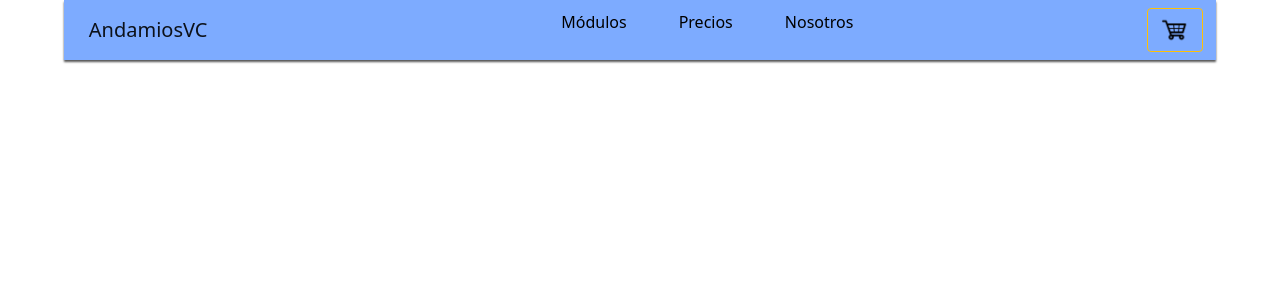
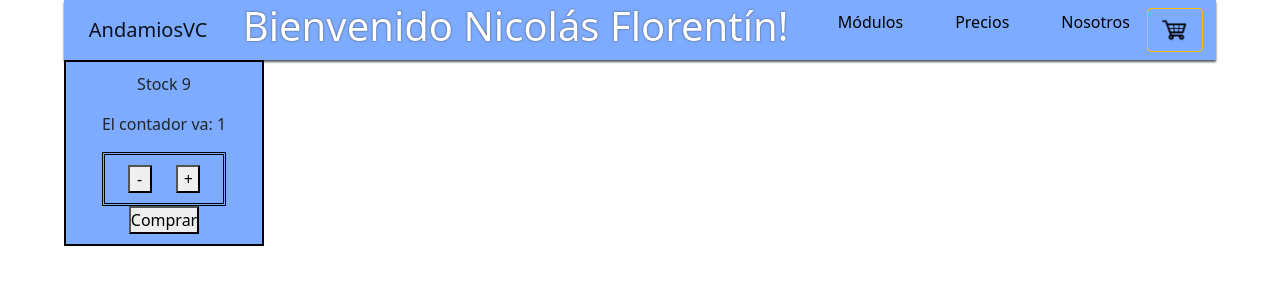
Before and after one commit to nicoflorentin/react--ecommerce, a React (Create React App) app: page / in a window 1280 px wide. Shown: the top 300 px of the page. Built offline with nearby package versions, Linux system fonts and the light colour scheme.

Commit message:
Cambios realizados para entrega

```diff
--- /dev/null
+++ b/src/App.css
@@ -0,0 +1,4 @@
+.AppContainer {
+	margin: auto;
+	width: 90%;
+}
--- a/src/App.js
+++ b/src/App.js
@@ -1,14 +1,21 @@
+// import components
 import NavBar from "./components/NavBar.js"
 import ItemListContainer from "./components/ItemListContainer.js"
+import ItemCount from './components/ItemCount.js'
 
+// style
+import './App.css'
 import 'bootstrap/dist/css/bootstrap.min.css';
 
+// component function
 const App = () => {
 
 	return (
 		<>
-			<NavBar />
-			<ItemListContainer />
+			<div className="AppContainer">
+				<NavBar nombre="Nicolás" apellido="Florentín"/>
+				<ItemListContainer />
+			</div>
 		</>
 	)}
 
--- /dev/null
+++ b/src/components/ItemCount.css
@@ -0,0 +1,30 @@
+.counter__container * {
+	/*border: 1px solid red;*/
+}
+
+.counter__container {
+	border: 2px solid black;
+	background-color: #7DABFF;
+	padding: 10px;
+	width: 200px;
+
+	display: flex;
+	flex-direction: column;
+	align-items: center;
+
+}
+
+.counter__buttonContainer {
+	display: flex;
+
+	width: 70%;
+	border: 3px double black;
+	padding:  10px;
+}
+
+.buttonContainer__button {
+
+	margin: auto;
+	width: 25%;
+
+}
--- /dev/null
+++ b/src/components/ItemCount.js
@@ -0,0 +1,50 @@
+
+import {useState} from 'react'
+import 'bootstrap/dist/css/bootstrap.min.css';
+
+import './ItemCount.css'
+
+
+const ItemCount = (props) => {
+
+	const {stock , initial , onAdd}= props ;
+
+	const stockP = parseInt(stock) ;
+	const initialP = parseInt(initial) ;
+
+	const [contador , setContador] = useState(initialP) ;
+
+	function cambiarContadorPlus() {
+		setContador(contador + 1)
+	}
+
+	function cambiarContadorMinus() {
+		setContador(contador - 1)
+	}
+
+	function comprarButton() {
+		alert(contador + ' Productos agregados!')
+	}
+
+	if (contador < 0) {
+		cambiarContadorPlus()
+	} else if (contador > stockP) {
+		cambiarContadorMinus()
+	}
+
+	return (
+		<>
+			<div className="counter__container">
+				<p>Stock {stockP - contador}</p>
+				<p>El contador va: {contador}</p>
+
+				<div className="counter__buttonContainer">
+					<button className="buttonContainer__button" onClick={cambiarContadorMinus}><span>-</span></button>
+					<button className="buttonContainer__button" onClick={cambiarContadorPlus}><span>+</span></button>
+				</div>
+				<button onClick={comprarButton}>Comprar</button>
+			</div>
+		</>
+)}
+
+export default ItemCount
--- a/src/components/ItemListContainer.js
+++ b/src/components/ItemListContainer.js
@@ -1,7 +1,10 @@
+import ItemCount from './ItemCount.js'
+
 const ItemListContainer = () => {
 
     return (
         <>
+            <ItemCount stock="10" initial="1" onAdd=""/>
         </>
 
 
--- a/src/components/NavBar.js
+++ b/src/components/NavBar.js
@@ -5,7 +5,10 @@ import Navbar from 'react-bootstrap/Navbar';
 import 'bootstrap/dist/css/bootstrap.min.css';
 
 
-const NavBar = () => {
+const NavBar = (props) => {
+
+	const {nombre, apellido} = props ;
+
 	return (
 		<>
 			<header>
@@ -16,7 +19,7 @@ const NavBar = () => {
 						</Navbar.Brand>
 					</Container>
 				</Navbar>
-
+				<h1>Bienvenido {nombre} {apellido}!</h1>
 				<nav className = "navBar">
 					<ul><a href="#">Módulos</a></ul>
 					<ul><a href="#">Precios</a></ul>
--- a/src/index.html
+++ b/src/index.html
@@ -4,7 +4,6 @@
 	<meta charset="UTF-8">
 	<meta name="viewport" content="width=device-width, initial-scale=1.0">
 	<link rel="stylesheet" href="style.css">
-	<link href="https://fonts.googleapis.com/icon?family=Material+Icons" rel="stylesheet">
 	<title>ReactApp</title>
 </head>
 <body>
--- a/src/style.css
+++ b/src/style.css
@@ -7,10 +7,10 @@
 }
 
 header {
+
 	box-shadow: 0px 2px 2px #565656;
-
 	background-color: #7DABFF;
-	width: 90%;
+	/*width: 90%;*/
 
 	margin: auto;
 	padding: 1vw;
```
